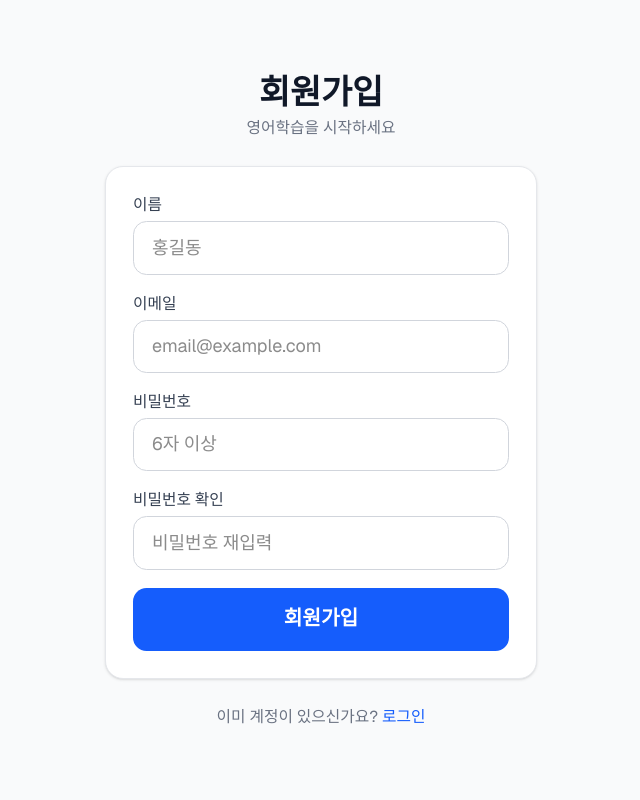
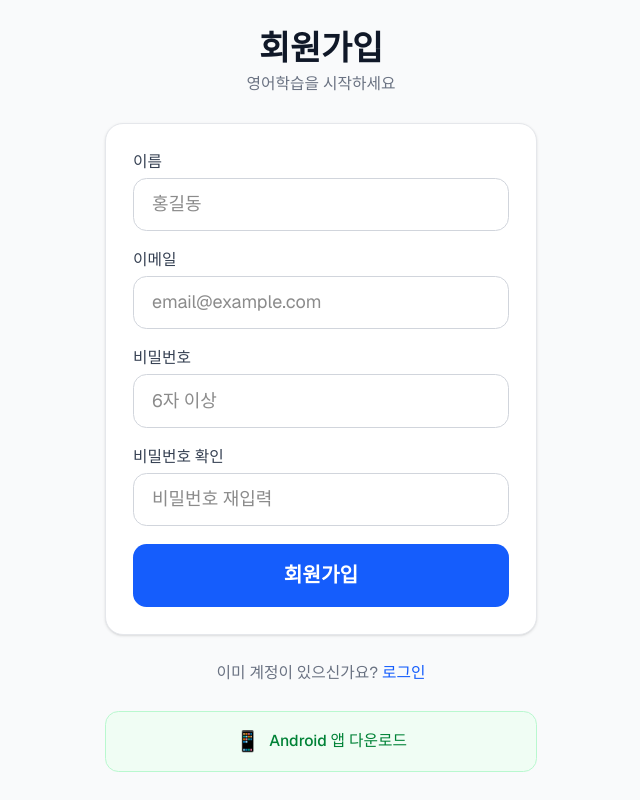
Before and after one commit to sks8982-afk/toeic, a Next.js app: page /auth/signup in a window 1280 px wide. Shown: the whole page, without its empty margins (319-959 px from the left). Built offline with nearby package versions, Linux system fonts and the light colour scheme; no server answers.

Commit message:
feat: 로그인/회원가입 페이지에 APK 다운로드 버튼 추가

```diff
--- a/src/app/auth/login/page.tsx
+++ b/src/app/auth/login/page.tsx
@@ -90,6 +90,15 @@ export default function LoginPage() {
             회원가입
           </Link>
         </p>
+
+        {/* 앱 다운로드 */}
+        <a
+          href="https://github.com/sks8982-afk/toeic/releases/latest/download/toeic-speak.apk"
+          className="flex items-center justify-center gap-2 p-3 bg-green-50 border border-green-200 rounded-xl hover:bg-green-100 transition-colors"
+        >
+          <span className="text-lg">📱</span>
+          <span className="text-sm font-medium text-green-700">Android 앱 다운로드</span>
+        </a>
       </div>
     </div>
   );
--- a/src/app/auth/signup/page.tsx
+++ b/src/app/auth/signup/page.tsx
@@ -146,6 +146,15 @@ export default function SignupPage() {
             로그인
           </Link>
         </p>
+
+        {/* 앱 다운로드 */}
+        <a
+          href="https://github.com/sks8982-afk/toeic/releases/latest/download/toeic-speak.apk"
+          className="flex items-center justify-center gap-2 p-3 bg-green-50 border border-green-200 rounded-xl hover:bg-green-100 transition-colors"
+        >
+          <span className="text-lg">📱</span>
+          <span className="text-sm font-medium text-green-700">Android 앱 다운로드</span>
+        </a>
       </div>
     </div>
   );
--- a/src/shared/lib/version.ts
+++ b/src/shared/lib/version.ts
@@ -1,3 +1,3 @@
 // 앱 버전 관리 — 배포 시 이 값만 올리면 업데이트 감지
 export const APP_VERSION = '1.0.0';
-export const APK_DOWNLOAD_URL = 'https://toeic-seven.vercel.app/download/toeic-speak.apk';
+export const APK_DOWNLOAD_URL = 'https://github.com/sks8982-afk/toeic/releases/latest/download/toeic-speak.apk';
```
Also changed, not shown: .claude/settings.json, 1 other file (tests, documents, lock files or other folders).
